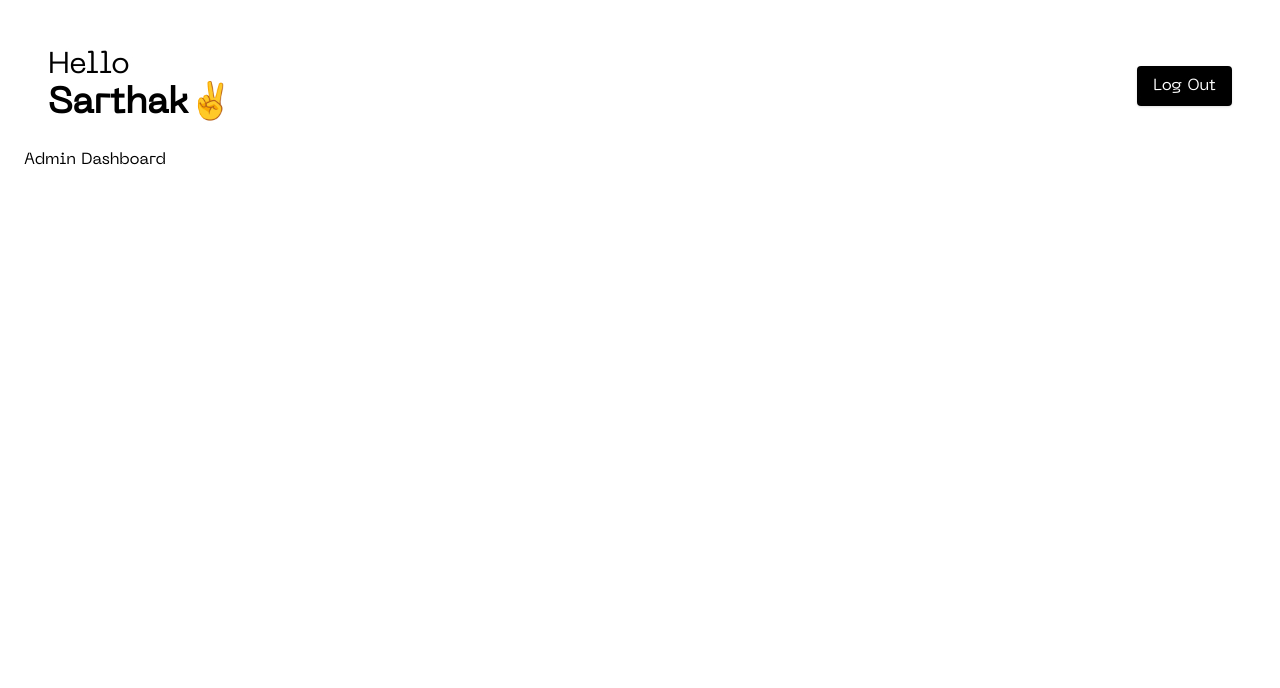
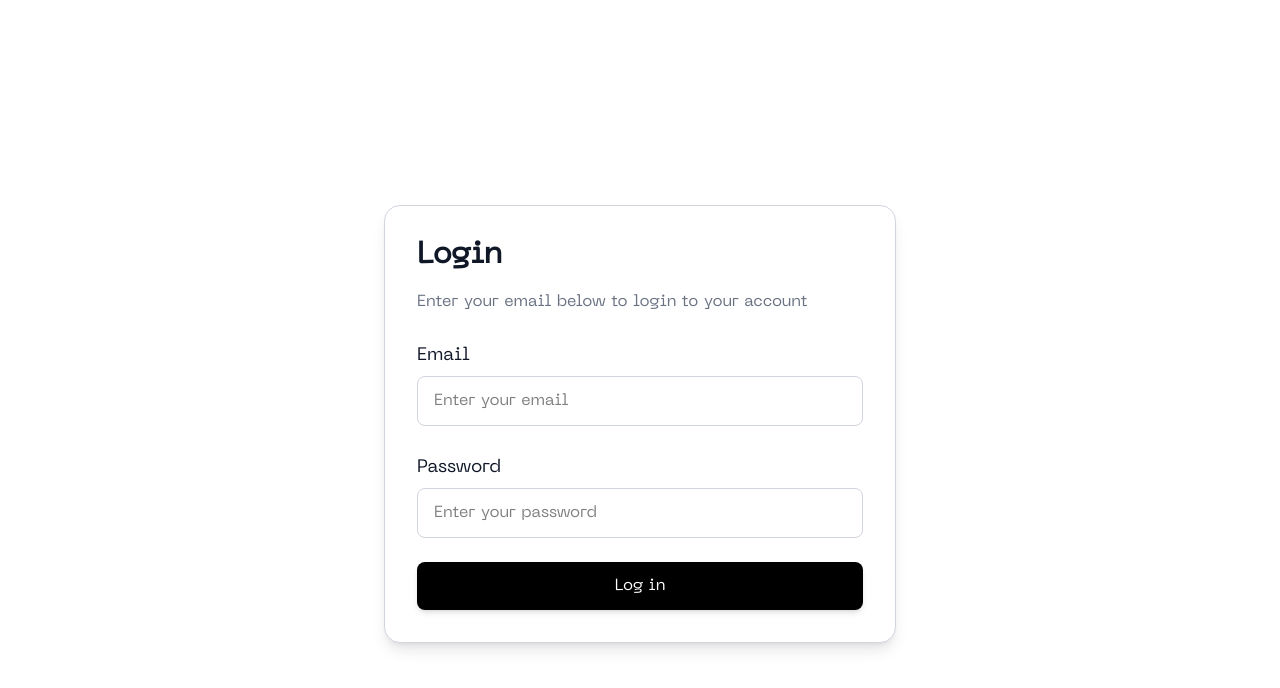
Before and after one commit to dheeraj-Joshi0208/Employee-Management-System, a React (Vite) app: page / in a window 1280 px wide. Shown: the top 688 px of the page. Built offline with nearby package versions, Linux system fonts and the light colour scheme.

Commit message:
Corrected some mistakes in the login form.

```diff
--- a/src/App.jsx
+++ b/src/App.jsx
@@ -1,8 +1,8 @@
 import "./css/App.css";
 import "./css/Font.css";
-// import Login from "./components/Auth/Login";
+import Login from "./components/Auth/Login";
 import { useState } from "react";
-import AdminDashboard from "./components/Dashboard/AdminDashboard";
+// import AdminDashboard from "./components/Dashboard/AdminDashboard";
 // import EmployeeDashboard from "./components/Dashboard/EmployeeDashboard";
 
 function App() {
@@ -14,9 +14,9 @@ function App() {
   return (
     <>
       <div className="container m-auto min-h-screen p-6">
-        {/* {!user ? <Login /> : ""} */}
+        {!user ? <Login /> : ""}
         {/* <EmployeeDashboard /> */}
-        <AdminDashboard />
+        {/* <AdminDashboard /> */}
       </div>
     </>
   );
--- a/src/components/Auth/Login.jsx
+++ b/src/components/Auth/Login.jsx
@@ -13,7 +13,7 @@ const Login = () => {
   };
 
   return (
-    <div className="flex items-center justify-center rounded-lg p-3 sm:rounded-xl sm:p-4 md:rounded-2xl md:p-5 lg:p-6">
+    <div className="flex items-center justify-center min-h-screen rounded-lg p-3 sm:rounded-xl sm:p-4 md:rounded-2xl md:p-5 lg:p-6">
       <div className="w-full max-w-xs rounded-lg border border-gray-300 bg-white p-3 shadow-md sm:max-w-sm sm:rounded-xl sm:p-4 sm:shadow-lg md:max-w-md md:rounded-2xl md:p-6 lg:max-w-lg lg:p-8">
         <form
           onSubmit={submitHandler}
```
